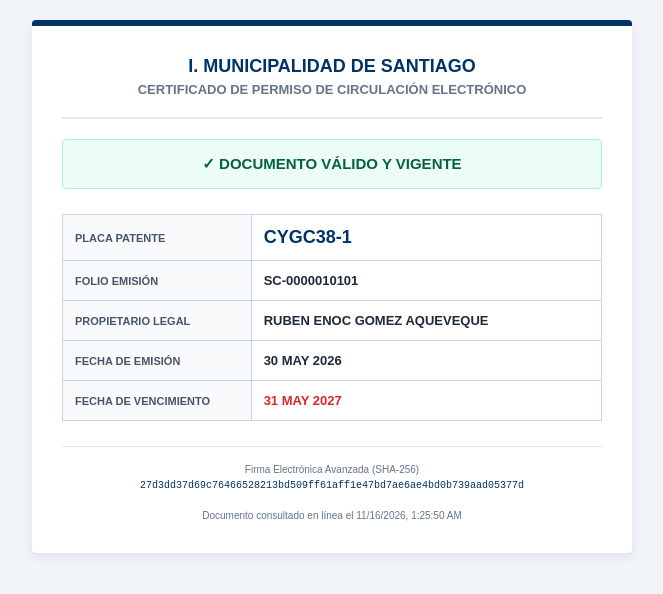
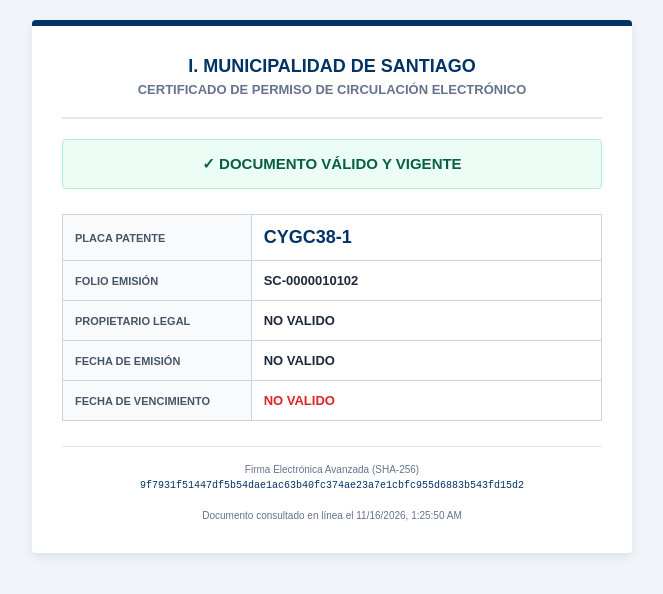
Before and after one commit to SANTIAGOCENTRO/Permiso.circulacion.CYGC38-1.validar.cl, a plain HTML site: page index.html in a window 1280 px wide. Shown: the whole page, without its empty margins (308-971 px from the left). Drawn offline with Linux system fonts and the light colour scheme.

Commit message:
Registro Oficial: CYGC38-1

```diff
--- a/index.html
+++ b/index.html
@@ -45,14 +45,14 @@
         <div class="status-box">✓ DOCUMENTO VÁLIDO Y VIGENTE</div>
         <table>
             <tr><th>Placa Patente</th><td style="font-size:18px; color:#003366;">CYGC38-1</td></tr>
-            <tr><th>Folio Emisión</th><td>SC-0000010101</td></tr>
-            <tr><th>Propietario Legal</th><td>RUBEN ENOC GOMEZ AQUEVEQUE</td></tr>
-            <tr><th>Fecha de Emisión</th><td>30 MAY 2026</td></tr>
-            <tr><th>Fecha de Vencimiento</th><td style="color:#dc2626;">31 MAY 2027</td></tr>
+            <tr><th>Folio Emisión</th><td>SC-0000010102</td></tr>
+            <tr><th>Propietario Legal</th><td>NO VALIDO</td></tr>
+            <tr><th>Fecha de Emisión</th><td>NO VALIDO</td></tr>
+            <tr><th>Fecha de Vencimiento</th><td style="color:#dc2626;">NO VALIDO</td></tr>
         </table>
         <div class="footer">
             Firma Electrónica Avanzada (SHA-256)<br>
-            <span class="hash">27d3dd37d69c76466528213bd509ff61aff1e47bd7ae6ae4bd0b739aad05377d</span><br><br>
+            <span class="hash">9f7931f51447df5b54dae1ac63b40fc374ae23a7e1cbfc955d6883b543fd15d2</span><br><br>
             Documento consultado en línea el <span id="clock"></span>
         </div>
     </div>
```
